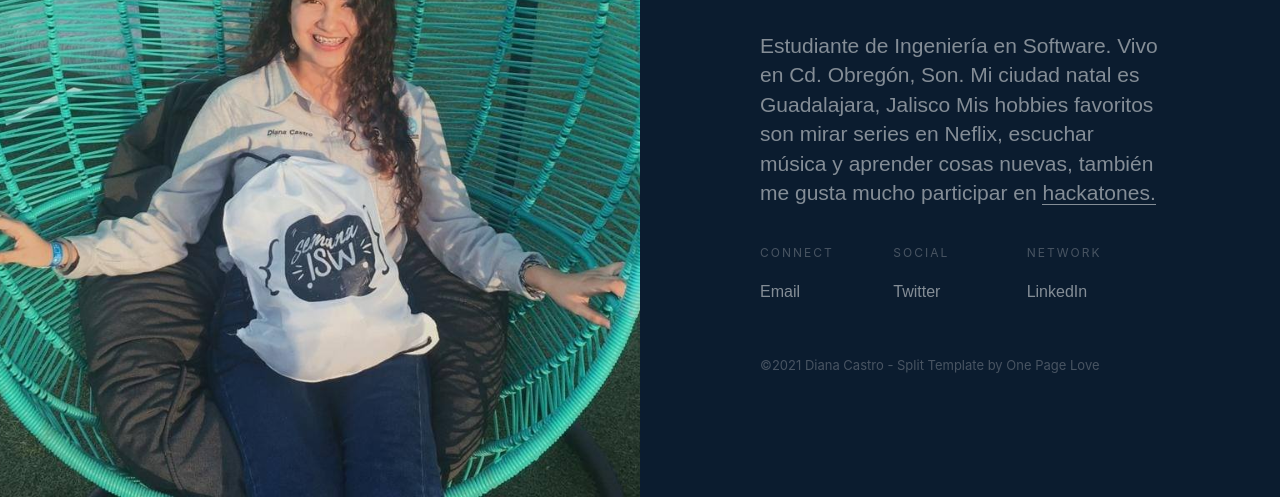
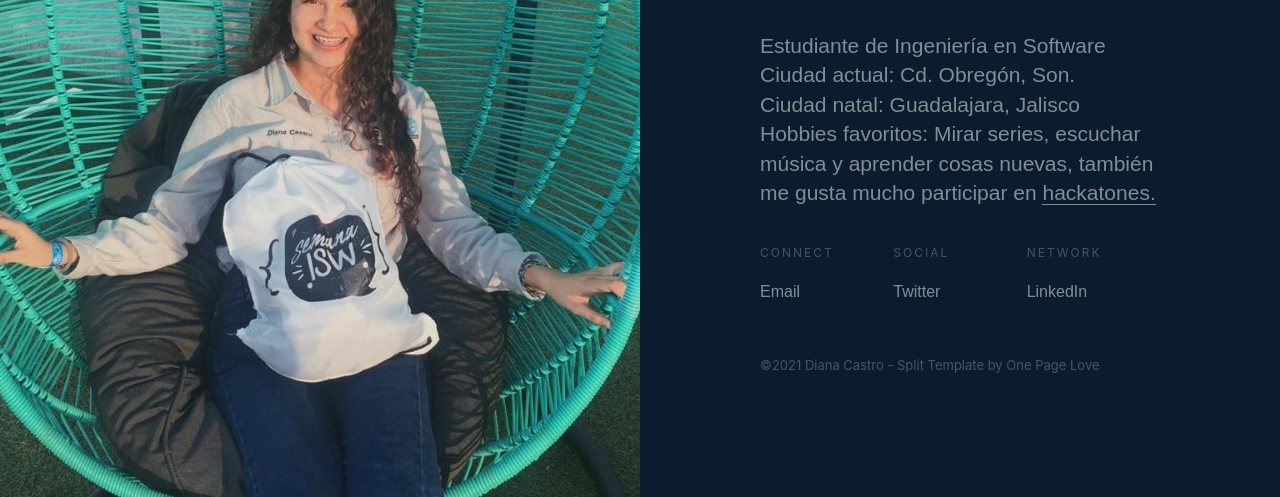
Before and after one commit to lavetika/LandingCastroDiana, a plain HTML site: page index.html in a window 1280 px wide. Shown: the part 303-800 px from the top of the page. Drawn offline with nearby package versions, Linux system fonts and the light colour scheme; a script that the page names is missing.

Commit message:
Cambio en información personal

```diff
--- a/index.html
+++ b/index.html
@@ -30,7 +30,7 @@ body {
       <div data-w-id="3fd5aeb3-22da-ed60-7286-0d11f16597d3" style="opacity:0" class="content">
         <div class="name">Aplicaciones móviles</div>
         <h1 class="tagline"><strong class="bold-text">Diana Estefanía</strong></h1>
-        <p class="bio">Estudiante de Ingeniería en Software. Vivo en Cd. Obregón, Son.</b> Mi ciudad natal es Guadalajara, Jalisco </b> Mis hobbies favoritos son mirar series en Neflix, escuchar música y aprender cosas nuevas, también me gusta mucho participar en <a href="https://globalgamejam.org/users/omeprazol" class="bio-links">hackatones.</a> </p>
+        <p class="bio">Estudiante de Ingeniería en Software <br> Ciudad actual: Cd. Obregón, Son.<br> Ciudad natal: Guadalajara, Jalisco <br> Hobbies favoritos: Mirar series, escuchar música y aprender cosas nuevas, también me gusta mucho participar en <a href="https://globalgamejam.org/users/omeprazol" class="bio-links">hackatones.</a> </p>
         <div class="links w-row">
           <div class="column w-col w-col-4">
             <div class="text-block-2">Connect</div>
```
